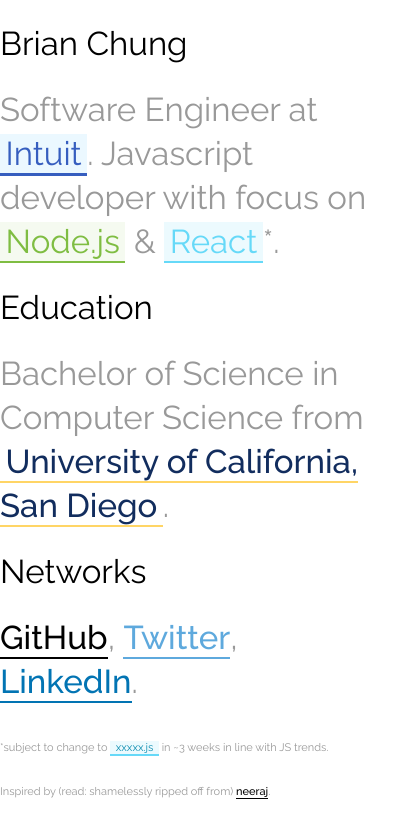
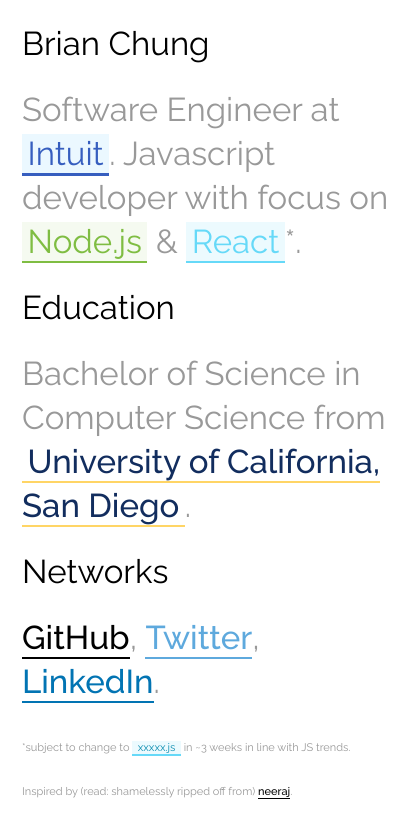
Before and after one commit to brianchung808/brianchung808.github.io, a website: page src/index.html in a window 390 px wide. Shown: the whole page, 412 px wide, since content can reach past the window. Drawn offline with Linux system fonts and the light colour scheme.

Commit message:
add margins for smaller screen sizes

```diff
--- a/src/index.html
+++ b/src/index.html
@@ -177,6 +177,9 @@
           -webkit-text-size-adjust: none;
           font-size: 12px;
         }
+        .grid {
+          margin-left: 2rem;
+        }
       }
 
       @media only screen and (max-width: 768px) {
@@ -186,6 +189,7 @@
         }
         .grid {
           width: 100%;
+          margin-left: 2rem;
         }
       }
 
```
